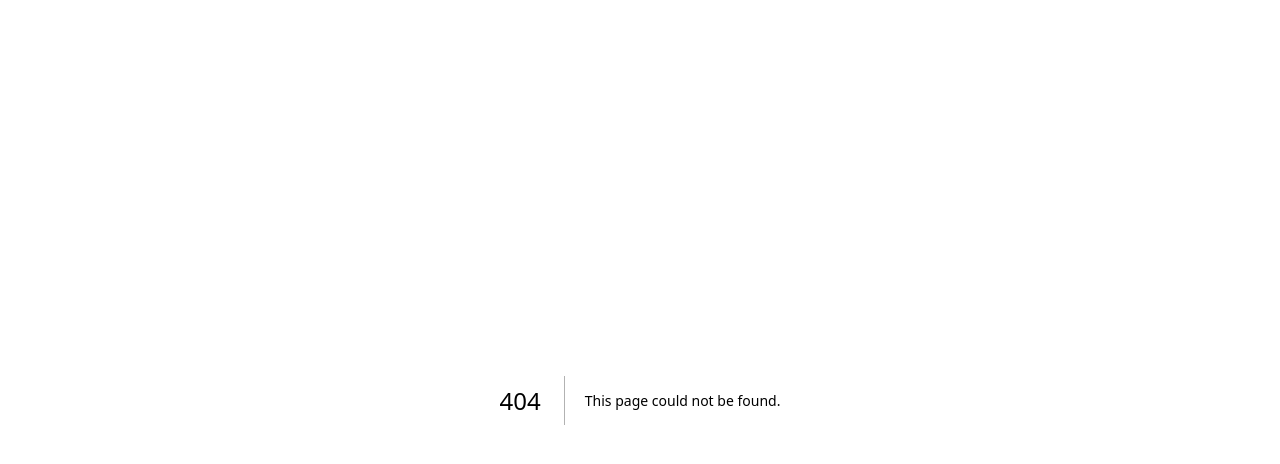
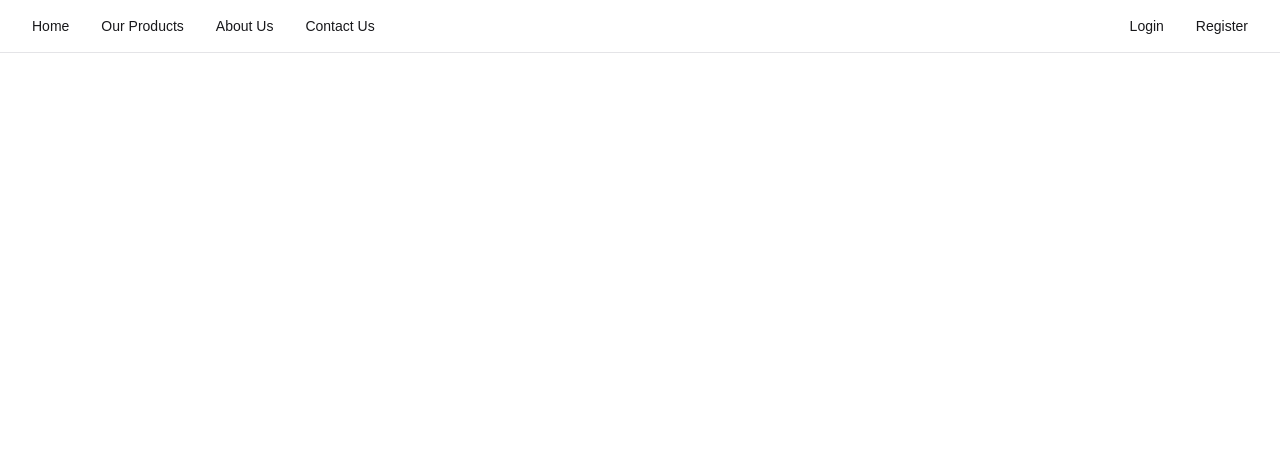
Before and after one commit to Shalinda12345/FinalYearProject, a Next.js app in the folder frontend/: page /navigation-bar in a window 1280 px wide. Before the commit this address had no page. Shown: the top 464 px of the page. Built offline with nearby package versions, Linux system fonts and the light colour scheme.

Commit message:
Added the navigation Bar

```diff
--- a/frontend/app/client-dashboard/page.tsx
+++ b/frontend/app/client-dashboard/page.tsx
@@ -2,6 +2,7 @@
 "use client";
 import { useEffect, useState } from "react";
 import { useRouter } from "next/navigation";
+import NavigationBar from "../navigation-bar/page";
 
 export default function Dashboard() {
   const [user, setUser] = useState("");
@@ -19,6 +20,8 @@ export default function Dashboard() {
   }, [router]);
 
   return (
+    <>
+      <NavigationBar />
       <div className="p-10">
         <h1 className="text-2xl font-bold">Welcome, {user}!</h1>
         <button
@@ -31,5 +34,6 @@ export default function Dashboard() {
           Logout
         </button>
       </div>
+    </>
   );
 }
--- a/frontend/app/login/page.tsx
+++ b/frontend/app/login/page.tsx
@@ -1,6 +1,7 @@
 "use client";
 import { useState } from "react";
 import { useRouter } from "next/navigation"; // 1. Import useRouter
+import NavigationBar from "../navigation-bar/page";
 
 export default function login() {
   const router = useRouter(); // 2. Initialize the router
@@ -35,6 +36,8 @@ export default function login() {
   };
 
   return (
+    <>
+      <NavigationBar />
       <form onSubmit={handleSubmit} className="p-10 flex flex-col gap-4">
         {/* 4. Changed Input type from Username to Email */}
         <input
@@ -56,5 +59,6 @@ export default function login() {
         </button>
         <a href="/register">Not Registered Yet? Register.......</a>
       </form>
+    </>
   );
 }
--- /dev/null
+++ b/frontend/app/navigation-bar/page.tsx
@@ -0,0 +1,59 @@
+"use client";
+import { useState } from "react";
+
+export default function NavigationBar() {
+  return (
+    <nav className="w-full border-b border-zinc-200 bg-white dark:border-zinc-800 dark:bg-black">
+      <ul className="mx-auto flex max-w-10xl items-center gap-8 px-4 py-4 text-sm font-medium sm:px-8">
+        <li>
+          <a
+            href="/"
+            className="text-zinc-900 transition-colors hover:text-zinc-600 dark:text-zinc-50 dark:hover:text-zinc-400"
+          >
+            Home
+          </a>
+        </li>
+        <li>
+          <a
+            href="/"
+            className="text-zinc-900 transition-colors hover:text-zinc-600 dark:text-zinc-50 dark:hover:text-zinc-400"
+          >
+            Our Products
+          </a>
+        </li>
+        <li>
+          <a
+            href="/about"
+            className="text-zinc-900 transition-colors hover:text-zinc-600 dark:text-zinc-50 dark:hover:text-zinc-400"
+          >
+            About Us
+          </a>
+        </li>
+        <li>
+          <a
+            href="/contact"
+            className="text-zinc-900 transition-colors hover:text-zinc-600 dark:text-zinc-50 dark:hover:text-zinc-400"
+          >
+            Contact Us
+          </a>
+        </li>
+        <li className="ml-auto">
+          <a
+            href="/login"
+            className="text-zinc-900 transition-colors hover:text-zinc-600 dark:text-zinc-50 dark:hover:text-zinc-400"
+          >
+            Login
+          </a>
+        </li>
+        <li>
+          <a
+            href="/register"
+            className="text-zinc-900 transition-colors hover:text-zinc-600 dark:text-zinc-50 dark:hover:text-zinc-400"
+          >
+            Register
+          </a>
+        </li>
+      </ul>
+    </nav>
+  );
+}
--- a/frontend/app/page.tsx
+++ b/frontend/app/page.tsx
@@ -1,10 +1,15 @@
 import Image from "next/image";
+import NavigationBar from "./navigation-bar/page";
 
 export default function Home() {
   return (
-    <div className="flex min-h-screen items-center justify-center bg-zinc-50 font-sans dark:bg-black">
-      <main className="flex min-h-screen w-full max-w-3xl flex-col items-center justify-between py-32 px-16 bg-white dark:bg-black sm:items-start">
-        <Image
+    <div className="flex min-h-screen flex-col bg-zinc-50 font-sans dark:bg-black">
+      <NavigationBar />
+      <div className="flex flex-1 items-center justify-center">
+        <main className="flex min-h-screen w-full flex-col items-center justify-between py-32 px-16 bg-white dark:bg-black sm:items-start">
+          <></>
+
+          {/* <Image
           className="dark:invert"
           src="/next.svg"
           alt="Next.js logo"
@@ -58,8 +63,9 @@ export default function Home() {
           >
             Documentation
           </a>
-        </div>
-      </main>
+        </div> */}
+        </main>
+      </div>
     </div>
   );
 }
--- a/frontend/app/register/page.tsx
+++ b/frontend/app/register/page.tsx
@@ -1,5 +1,6 @@
 "use client";
 import { useState } from "react";
+import NavigationBar from "../navigation-bar/page";
 
 export default function Register() {
   const [form, setForm] = useState({ username: "", email: "", password: "" });
@@ -16,6 +17,8 @@ export default function Register() {
   };
 
   return (
+    <>
+      <NavigationBar />
       <form onSubmit={handleSubmit} className="p-10 flex flex-col gap-4">
         <input
           type="text"
@@ -40,5 +43,6 @@ export default function Register() {
         </button>
         <a href="login">Already Registered? Login........</a>
       </form>
+    </>
   );
 }
```
Lines whose indentation alone changed are shown as unchanged.
